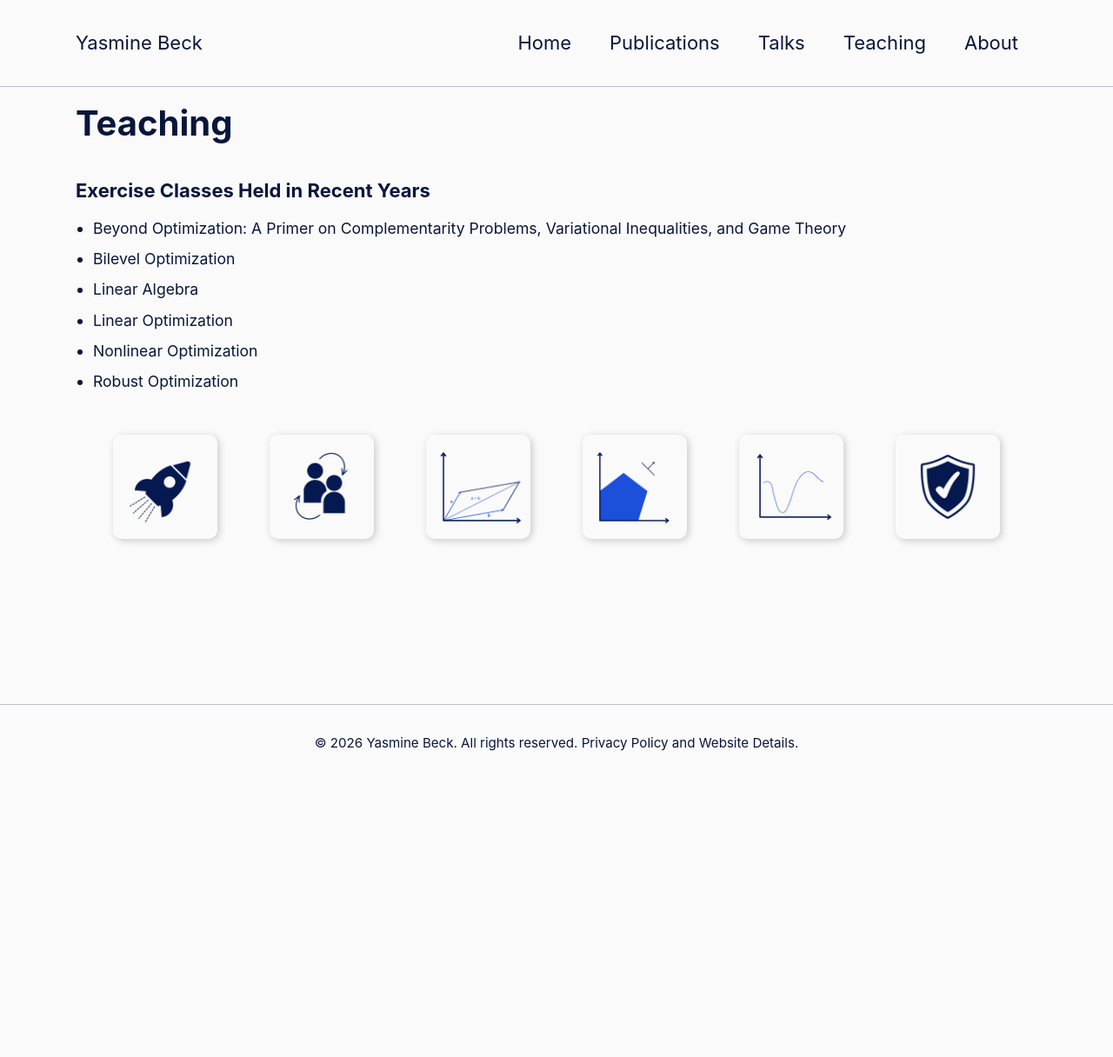
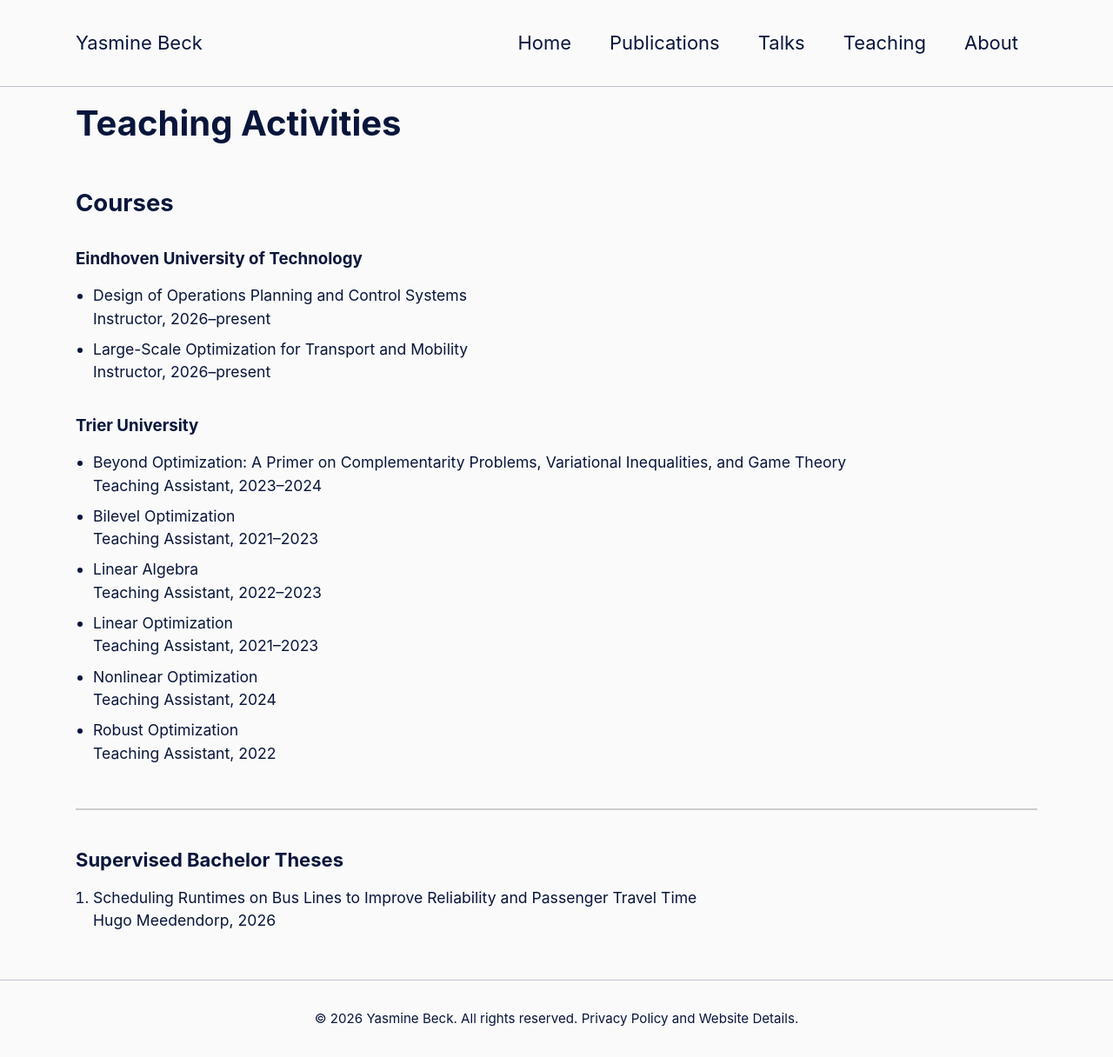
Before and after one commit to YasmineBeck/YasmineBeck.github.io, a Jekyll site: the page built from _pages/teaching.html, in a window 1280 px wide. Shown: the whole page at 87% size. Built offline with Jekyll 4.4.1, drawn with Linux system fonts in a browser that asks for light colours; cached includes are drawn as plain includes; before the commit the page ends 900 px from its top, so only the background shows below that.

Commit message:
a lot of updates

```diff
--- a/Gemfile
+++ b/Gemfile
@@ -27,3 +27,5 @@ gem "minimal-mistakes-jekyll"
 # Cf. https://jekyllrb.com/docs/plugins/installation/
 group :jekyll_plugins do
 end
+
+gem "webrick", "~> 1.9"
--- a/_pages/coauthors.html
+++ b/_pages/coauthors.html
@@ -19,7 +19,7 @@ author_profile: false
     <li><a href="https://www.apam.columbia.edu/faculty/daniel-bienstock">Bienstock, Daniel</a></li>
     <li><a href="https://combi.rwth-aachen.de/de/team/christina-buesing">B&uuml;sing, Christina</a></li>
     <li>Giancola, Francesca</li>
-    <li>Labb&eacute;, Martine</li>
+    <li><a href="https://scholar.google.com/citations?user=WS_O3bIAAAAJ&hl=en&oi=ao">Labb&eacute;, Martine</a></li>
     <li><a href="https://ivanaljubic.github.io/">Ljubi&cacute;, Ivana</a></li>
     <li><a href="https://www.iasi.cnr.it/~smattia/">Mattia, Sara</a></li>
     <li><a href="https://martinschmidt.squarespace.com">Schmidt, Martin</a></li>
--- a/_pages/publications.html
+++ b/_pages/publications.html
@@ -191,7 +191,7 @@ author_profile: false
   <!-- Fine Horizontal Line -->
   <hr style="max-width: 100%; margin-top: 50px; margin-bottom: 0px; border: 0.5px solid #ccc;">
 
-  <!-- Misc -->
+  <!-- Books and Lecture Notes -->
   <h2>Books and Publicly Available Lecture Notes</h2>
 
   <ol>
--- a/_pages/teaching.html
+++ b/_pages/teaching.html
@@ -1,5 +1,5 @@
 ---
-title: "Teaching"
+title: "Teaching Activities"
 permalink: /teaching/
 author_profile: false
 layout: archive
@@ -20,6 +20,10 @@ class: wide
 	padding-left: 0;
     }
 
+    ol {
+	padding-left: 0;
+    }
+
     .desktop-only {
 	display: block;
     }
@@ -34,56 +38,58 @@ class: wide
 </head>
 
 <div class="content">
-  <h2>Exercise Classes Held in Recent Years</h2>
+  <!-- Courses -->
+  <h1 style="margin-top: 2em;">Courses</h1>
+
+  <h4>Eindhoven University of Technology</h4>
   <ul>
-    <li>Beyond Optimization: A Primer on Complementarity Problems, Variational Inequalities, and Game Theory</li>
-    <li>Bilevel Optimization</li>
-    <li>Linear Algebra</li>
-    <li>Linear Optimization</li>
-    <li>Nonlinear Optimization</li>
-    <li>Robust Optimization</li>
+    <li>
+      Design of Operations Planning and Control Systems<br>
+      Instructor, 2026&ndash;present
+    </li>
+    <li>
+      Large-Scale Optimization for Transport and Mobility<br>
+      Instructor, 2026&ndash;present
+    </li>
   </ul>
 
+  <h4>Trier University</h4>
+  <ul>
+    <li>
+      Beyond Optimization: A Primer on Complementarity Problems, Variational Inequalities, and Game Theory<br>
+      Teaching Assistant, 2023&ndash;2024
+    </li>
+    <li>
+      Bilevel Optimization<br>
+      Teaching Assistant, 2021&ndash;2023
+    </li>
+    <li>
+      Linear Algebra<br>
+      Teaching Assistant, 2022&ndash;2023
+    </li>
+    <li>
+      Linear Optimization<br>
+      Teaching Assistant, 2021&ndash;2023
+    </li>
+    <li>
+      Nonlinear Optimization<br>
+      Teaching Assistant, 2024
+    </li>
+    <li>
+      Robust Optimization<br>
+      Teaching Assistant, 2022
+    </li>
+  </ul>
 
-  <!-- Only in Browser View -->
-  <div class="desktop-only">
-    <div class="image-container">
-      <div class="image-wrapper">
-	<img src="{{ site.url }}{{ site.baseurl }}/images/beyond_opt_transparent.png" alt="">
-	<div class="image-overlay">
-	  Beyond Optimization
-	</div>
-      </div>
-      <div class="image-wrapper">
-	<img src="{{ site.url }}{{ site.baseurl }}/images/bilevel_opt_transparent.png" alt="">
-	<div class="image-overlay">
-	  Bilevel Optimization
-	</div>
-      </div>
-      <div class="image-wrapper">
-	<img src="{{ site.url }}{{ site.baseurl }}/images/linear_algebra_transparent.png" alt="">
-	<div class="image-overlay">
-	  Linear Algebra
-	</div>
-      </div>
-      <div class="image-wrapper">
-	<img src="{{ site.url }}{{ site.baseurl }}/images/linear_opt_transparent.png" alt="">
-	<div class="image-overlay">
-	  Linear Optimization
-	</div>
-      </div>
-      <div class="image-wrapper">
-	<img src="{{ site.url }}{{ site.baseurl }}/images/nonlinear_opt_transparent.png" alt="">
-	<div class="image-overlay">
-	  Nonlinear Optimization
-	</div>
-      </div>
-      <div class="image-wrapper">
-	<img src="{{ site.url }}{{ site.baseurl }}/images/robust_opt_transparent.png" alt="">
-	<div class="image-overlay">
-	  Robust Optimization
-	</div>
-      </div>
-    </div>
-  </div>
+  <!-- Fine Horizontal Line -->
+  <hr style="max-width: 100%; margin-top: 50px; margin-bottom: 0px; border: 0.5px solid #ccc;">
+
+  <!-- Supervised BEPs -->
+  <h2>Supervised Bachelor Theses</h2>
+  <ol>
+    <li>
+      Scheduling Runtimes on Bus Lines to Improve Reliability and Passenger Travel Time<br>
+      Hugo Meedendorp, 2026
+    </li>
+  </ol>
 </div>
```
Also changed, not shown: _pages/about.html (+14 -8 lines), index.html (+8 -8 lines), images/beyond_opt_transparent.png (deleted), images/bilevel_opt_transparent.png (deleted), images/linear_algebra_transparent.png (deleted), images/linear_opt_transparent.png (deleted), images/nonlinear_opt_transparent.png (deleted), images/robust_opt_transparent.png (deleted).
